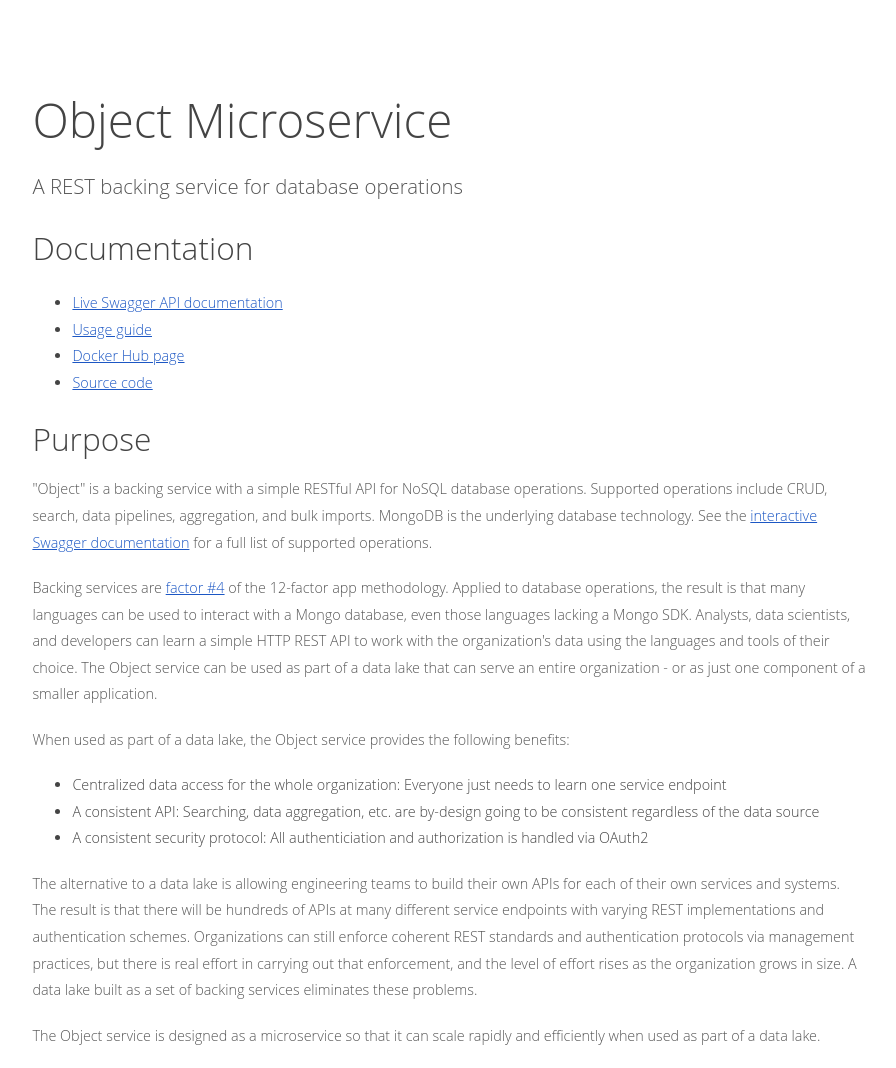
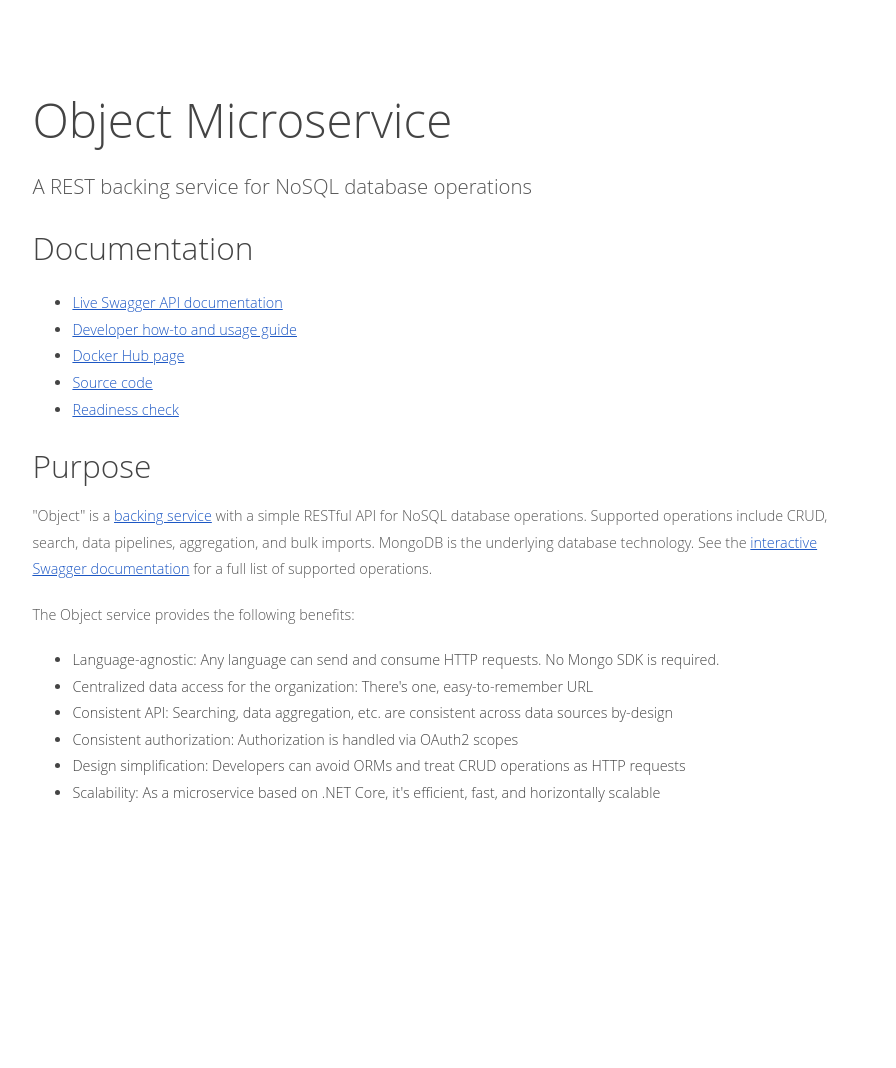
Before and after one commit to erik1066/fdns-ms-dotnet-object, a plain HTML site: page src/wwwroot/index.html in a window 1280 px wide. Shown: the whole page, without its empty margins (190-1086 px from the left). After the commit the page ends 825 px from the top, so only its background shows below. Drawn offline with Linux system fonts and the light colour scheme.

Commit message:
Index page updated

```diff
--- a/src/wwwroot/index.html
+++ b/src/wwwroot/index.html
@@ -40,7 +40,7 @@
     <header>
       <h1>Object Microservice</h1>
       <p><span class="subtitle">
-        A REST backing service for database operations
+        A REST backing service for NoSQL database operations
       </span></p>
     </header>
     <section>
@@ -49,32 +49,28 @@
         <p>
           <ul>
             <li><a href="/swagger/">Live Swagger API documentation</a></li>
-            <li><a href="https://github.com/erik1066/fdns-ms-dotnet-object/blob/master/docs/README.md" target="_blank">Usage guide</a></li>
+            <li><a href="https://github.com/erik1066/fdns-ms-dotnet-object/blob/master/docs/README.md" target="_blank">Developer how-to and usage guide</a></li>
             <li><a href="https://hub.docker.com/r/biohazard501/fdns-ms-dotnet-object" target="_blank">Docker Hub page</a></li>
             <li><a href="https://github.com/erik1066/fdns-ms-dotnet-object" target="_blank">Source code</a></li>
+            <li><a href="/health/ready">Readiness check</a></li>
           </ul>
         </p>
 
       <h2>Purpose</h2>
       <p>
-        "Object" is a backing service with a simple RESTful API for NoSQL database operations. Supported operations include CRUD, search, data pipelines, aggregation, and bulk imports. MongoDB is the underlying database technology. See the <a href='/swagger/'>interactive Swagger documentation</a> for a full list of supported operations.
+        "Object" is a <a href="https://12factor.net/backing-services">backing service</a> with a simple RESTful API for NoSQL database operations. Supported operations include CRUD, search, data pipelines, aggregation, and bulk imports. MongoDB is the underlying database technology. See the <a href='/swagger/'>interactive Swagger documentation</a> for a full list of supported operations.
       </p>
 
-      <p>Backing services are <a href="https://12factor.net/backing-services">factor #4</a> of the 12-factor app methodology. Applied to database operations, the result is that many languages can be used to interact with a Mongo database, even those languages lacking a Mongo SDK. Analysts, data scientists, and developers can learn a simple HTTP REST API to work with the organization's data using the languages and tools of their choice. The Object service can be used as part of a data lake that can serve an entire organization - or as just one component of a smaller application.
-      </p>
       <p>
-        When used as part of a data lake, the Object service provides the following benefits:
+        The Object service provides the following benefits:
         <ul>
-          <li>Centralized data access for the whole organization: Everyone just needs to learn one service endpoint</li>
-          <li>A consistent API: Searching, data aggregation, etc. are by-design going to be consistent regardless of the data source</li>
-          <li>A consistent security protocol: All authenticiation and authorization is handled via OAuth2</li>
+          <li>Language-agnostic: Any language can send and consume HTTP requests. No Mongo SDK is required.</li>
+          <li>Centralized data access for the organization: There's one, easy-to-remember URL</li>
+          <li>Consistent API: Searching, data aggregation, etc. are consistent across data sources by-design</li>
+          <li>Consistent authorization: Authorization is handled via OAuth2 scopes</li>
+          <li>Design simplification: Developers can avoid ORMs and treat CRUD operations as HTTP requests</li>
+          <li>Scalability: As a microservice based on .NET Core, it's efficient, fast, and horizontally scalable</li>
         </ul>
-      </p>
-      <p>
-        The alternative to a data lake is allowing engineering teams to build their own APIs for each of their own services and systems. The result is that there will be hundreds of APIs at many different service endpoints with varying REST implementations and authentication schemes. Organizations can still enforce coherent REST standards and authentication protocols via management practices, but there is real effort in carrying out that enforcement, and the level of effort rises as the organization grows in size. A data lake built as a set of backing services eliminates these problems.
-      </p>
-      <p>
-        The Object service is designed as a microservice so that it can scale rapidly and efficiently when used as part of a data lake.
       </p>
 
     </section>
```
